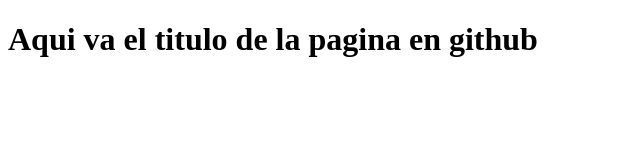
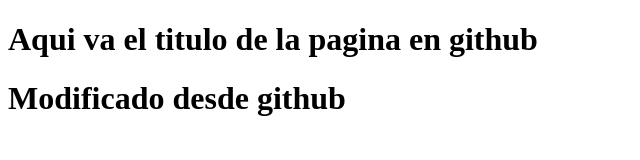
Before and after one commit to mauriciopreciado94/proyectovisual, a plain HTML site: page index.html in a window 1280 px wide. Shown: the whole page, without its empty margins (0-640 px from the left). Drawn offline with Linux system fonts and the light colour scheme.

Commit message:
Update index.html

```diff
--- a/index.html
+++ b/index.html
@@ -8,5 +8,6 @@
 </head>
 <body>
     <h1>Aqui va el titulo de la pagina en github</h1>
+    <h1>Modificado desde github</h1>
 </body>
 </html>
```
